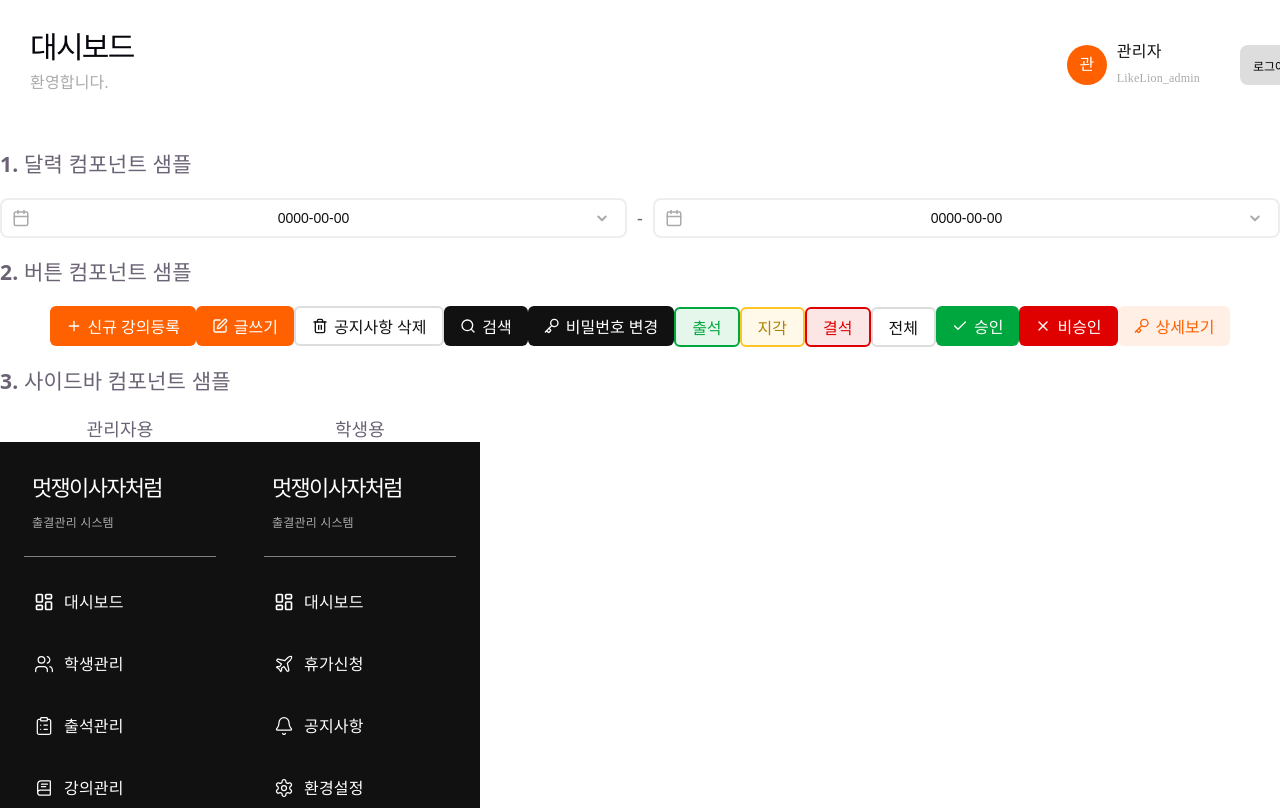
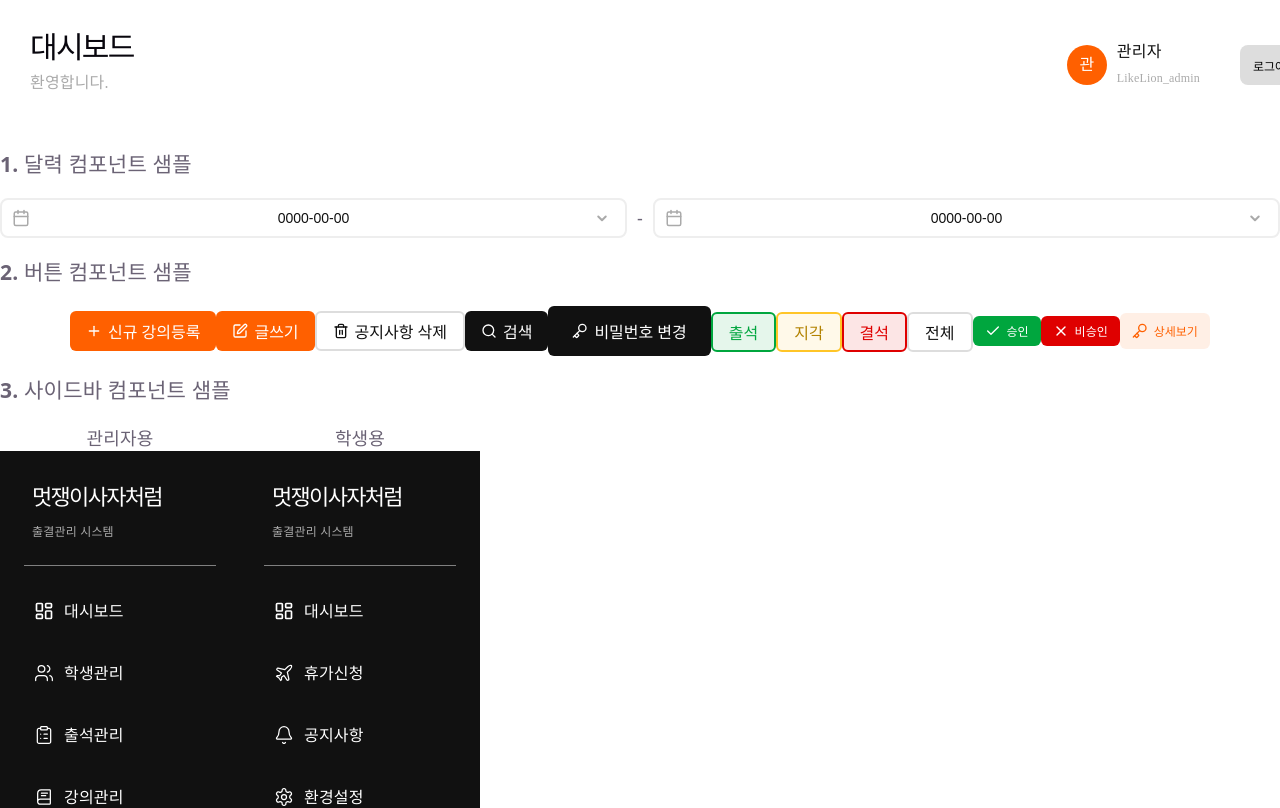
Before and after one commit to FRONTENDBOOTCAMP-16th/final-project-team1, a React (Vite) app in the folder frontend/: page /sample/Samplepage in a window 1280 px wide. Shown: the top 808 px of the page. Built offline with nearby package versions, Linux system fonts and the light colour scheme; a web font is replaced by a local one.

Commit message:
refector: 공통 버튼 컴포넌트 사이즈값 수정

```diff
--- a/frontend/src/components/common/button/ui/button.module.css
+++ b/frontend/src/components/common/button/ui/button.module.css
@@ -74,7 +74,7 @@
 
 /* 지각 (경고 - 노랑) */
 .warning {
-    color: var( --deep-yellow);
+    color: var(--deep-yellow);
     background-color: color-mix(in srgb, var( --wait-yellow) 10%, transparent);
     border: 2px solid var( --wait-yellow);
 }
@@ -106,10 +106,15 @@
 }
 
 /* 상세보기 */
-.detail{
+.detail {
     color: var(--default-orange);
     background-color: color-mix(in srgb, var(--default-orange) 10%, transparent);
 }
+
+.detail:hover:not(:disabled) {
+    background-color: color-mix(in srgb, var(--default-orange) 20%, transparent);
+}
+
 
 
 /* =========================================
@@ -117,8 +122,15 @@
    ========================================= */
 
 /* Small */
+
+.xs {
+    block-size: 30px;
+    padding-inline: 12px;
+    font-size: var(--sm-title);
+}
+
 .sm {
-    block-size: 32px;
+    block-size: 36px;
     padding-inline: 12px;
     font-size: var(--sm-title);
 }
@@ -132,7 +144,7 @@
 
 /* Large */
 .lg {
-    block-size: 48px;
+    block-size: 50px;
     padding-inline: 24px;
     font-size: var(--sub-title);
 }
--- a/frontend/src/components/common/button/ui/button.tsx
+++ b/frontend/src/components/common/button/ui/button.tsx
@@ -4,13 +4,13 @@ import S from './button.module.css';
 export default function Button({
     variant = 'primary',
     size = 'md',
+    type = 'button',
     icon,
     iconPosition = 'left',
     children,
     className,
     ...rest
 }: ButtonProps) {
-    // className 조합
     const combinedClassName = [
         S.button,
         S[variant],
@@ -21,7 +21,7 @@ export default function Button({
         .join(' ');
 
     return (
-        <button className={combinedClassName} {...rest}>
+        <button type={type} className={combinedClassName} {...rest}>
             {icon && iconPosition === 'left' && (
                 <span className={S.icon}>{icon}</span>
             )}
--- a/frontend/src/pages/sample/Samplepage.tsx
+++ b/frontend/src/pages/sample/Samplepage.tsx
@@ -54,11 +54,11 @@ export default function LoginPage() {
         <Trash size={16} />
         공지사항 삭제
       </Button>
-      <Button variant="dark">
+      <Button variant="dark" size='md'>
         <Search size={16} />
         검색
       </Button>
-      <Button variant="dark">
+      <Button variant="dark" size='lg'>
         <Key size={16} />
         비밀번호 변경
       </Button>
@@ -66,15 +66,15 @@ export default function LoginPage() {
       <Button variant="warning">지각</Button>
       <Button variant="error">결석</Button>
       <Button variant="blank">전체</Button>
-      <Button variant="active">
+      <Button variant="active" size="xs">
         <Check size={16} />
         승인
       </Button>
-      <Button variant="inactive">
+      <Button variant="inactive" size="xs">
         <X size={16} />
         비승인
       </Button>
-      <Button variant="detail">
+      <Button variant="detail" size="sm">
         <Key size={16} />
         상세보기
       </Button>
```
Also changed, not shown: frontend/src/components/common/button/ui/button.type.ts (+11 -9 lines).
